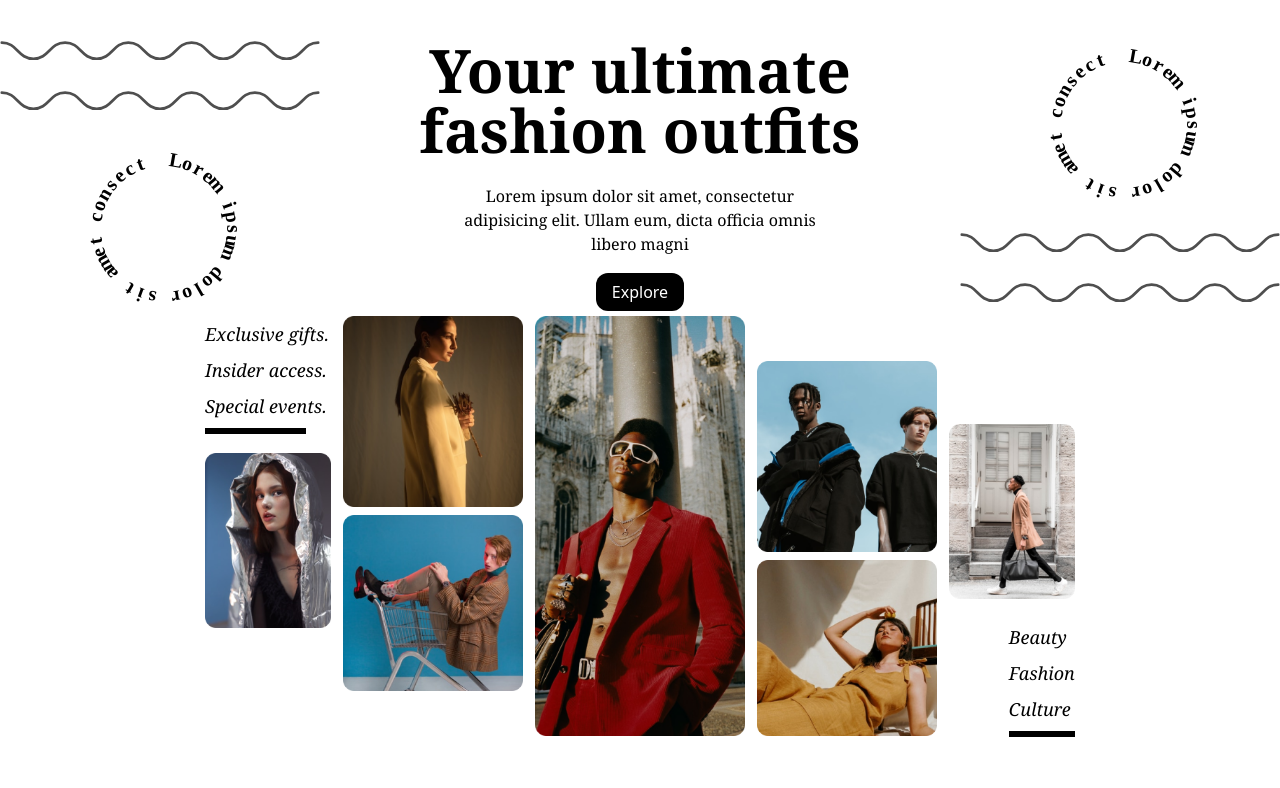
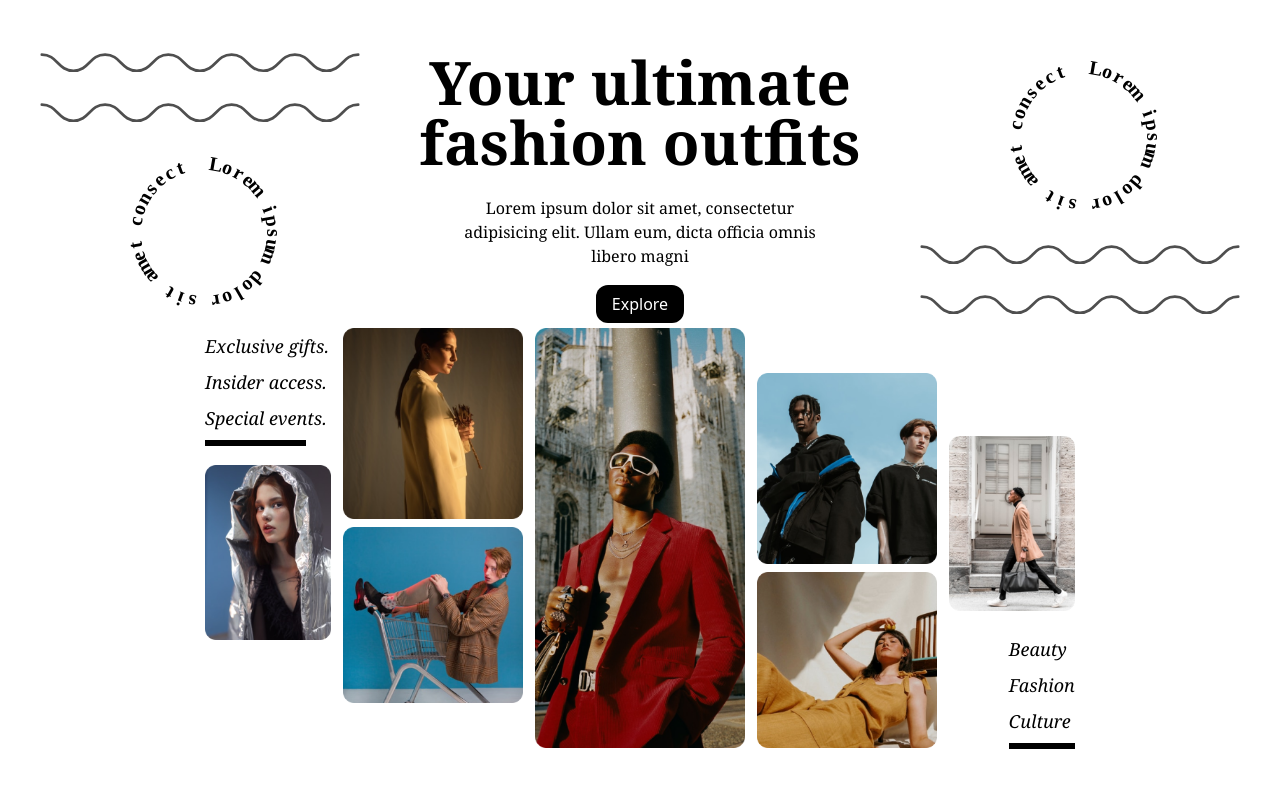
Before and after one commit to fzdiegooo/landing-Tw, a website: page src/index.html in a window 1280 px wide. Drawn offline with Linux system fonts and the light colour scheme.

Commit message:
Proyecto mejorado

```diff
--- a/src/index.html
+++ b/src/index.html
@@ -6,8 +6,8 @@
     <link rel="stylesheet" href="css/style.css">
     <title>Landing</title>
 </head>
-<body class="h-full max-w-screen-xl mx-auto">
-    <div class="flex justify-between mt-10">
+<body class="h-screen grid place-content-center max-w-screen-xl mx-auto">
+    <div class="flex justify-between gap-6">
         <div class="w-80">
             <svg class="mb-7 w-full" xmlns="http://www.w3.org/2000/svg" height="22" viewBox="0 0 359 22" fill="none">
                 <path d="M2 1.69067C19.7562 1.69067 19.7562 19.6907 37.5125 19.6907C55.2687 19.6907 55.2687 1.69067 73.025 1.69067C90.7812 1.69067 90.7812 19.6907 108.496 19.6907C126.253 19.6907 126.253 1.69067 143.967 1.69067C161.723 1.69067 161.723 19.6907 179.438 19.6907C197.194 19.6907 197.194 1.69067 214.949 1.69067C232.706 1.69067 232.706 19.6907 250.463 19.6907C268.218 19.6907 268.218 1.69067 285.975 1.69067C303.731 1.69067 303.731 19.6907 321.488 19.6907C339.243 19.6907 339.243 1.69067 357 1.69067" stroke="#4F4F4F" stroke-width="3" stroke-miterlimit="10" stroke-linecap="round"/>
@@ -15,7 +15,7 @@
             <svg class="w-full" xmlns="http://www.w3.org/2000/svg" width="320" height="22" viewBox="0 0 359 22" fill="none">
                 <path d="M2 1.69067C19.7562 1.69067 19.7562 19.6907 37.5125 19.6907C55.2687 19.6907 55.2687 1.69067 73.025 1.69067C90.7812 1.69067 90.7812 19.6907 108.496 19.6907C126.253 19.6907 126.253 1.69067 143.967 1.69067C161.723 1.69067 161.723 19.6907 179.438 19.6907C197.194 19.6907 197.194 1.69067 214.949 1.69067C232.706 1.69067 232.706 19.6907 250.463 19.6907C268.218 19.6907 268.218 1.69067 285.975 1.69067C303.731 1.69067 303.731 19.6907 321.488 19.6907C339.243 19.6907 339.243 1.69067 357 1.69067" stroke="#4F4F4F" stroke-width="3" stroke-miterlimit="10" stroke-linecap="round"/>
             </svg>
-            <div class="relative mt-8">
+            <div class="relative mt-6">
                 <h3 class="circle text-center absolute top-[50%] left-[48%] translate-x-2/4 translate-y-2/4 ">Lorem ipsum dolor sit amet consect</h3>
             </div>
 
```
Also changed, not shown: src/css/style.css.
